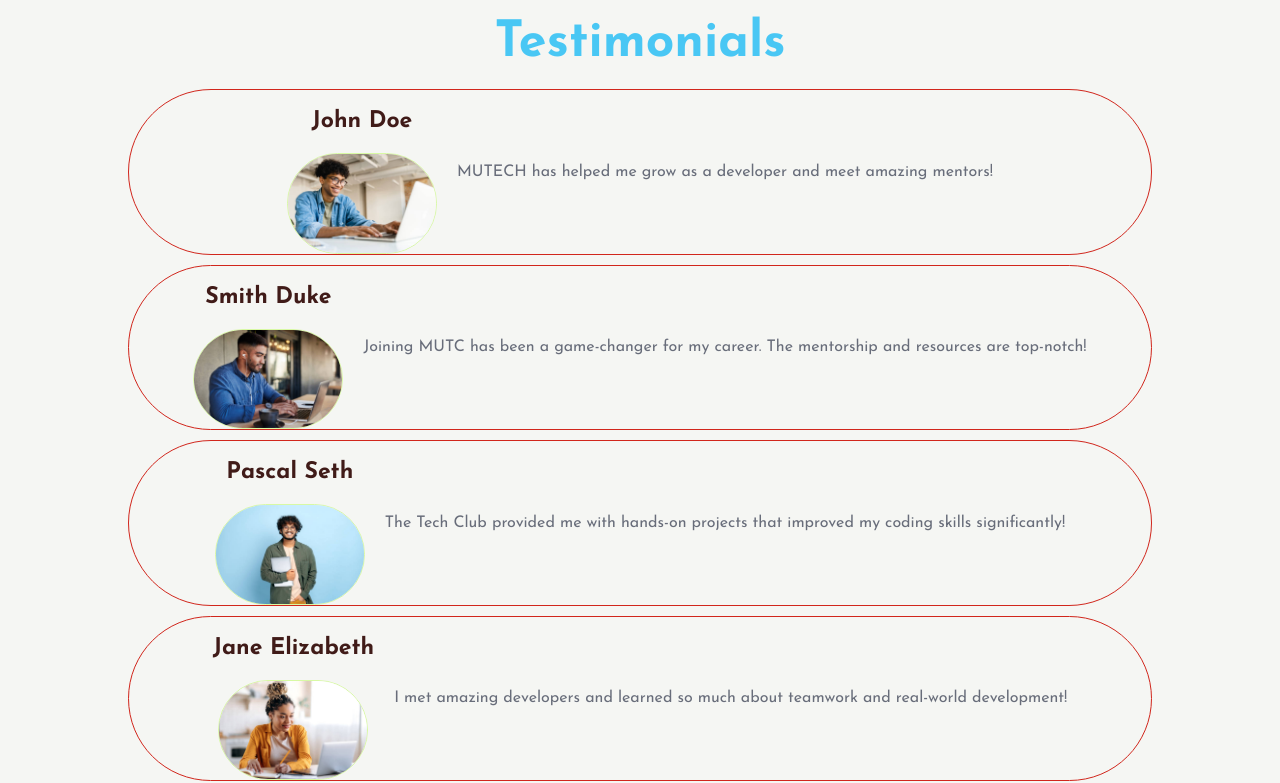
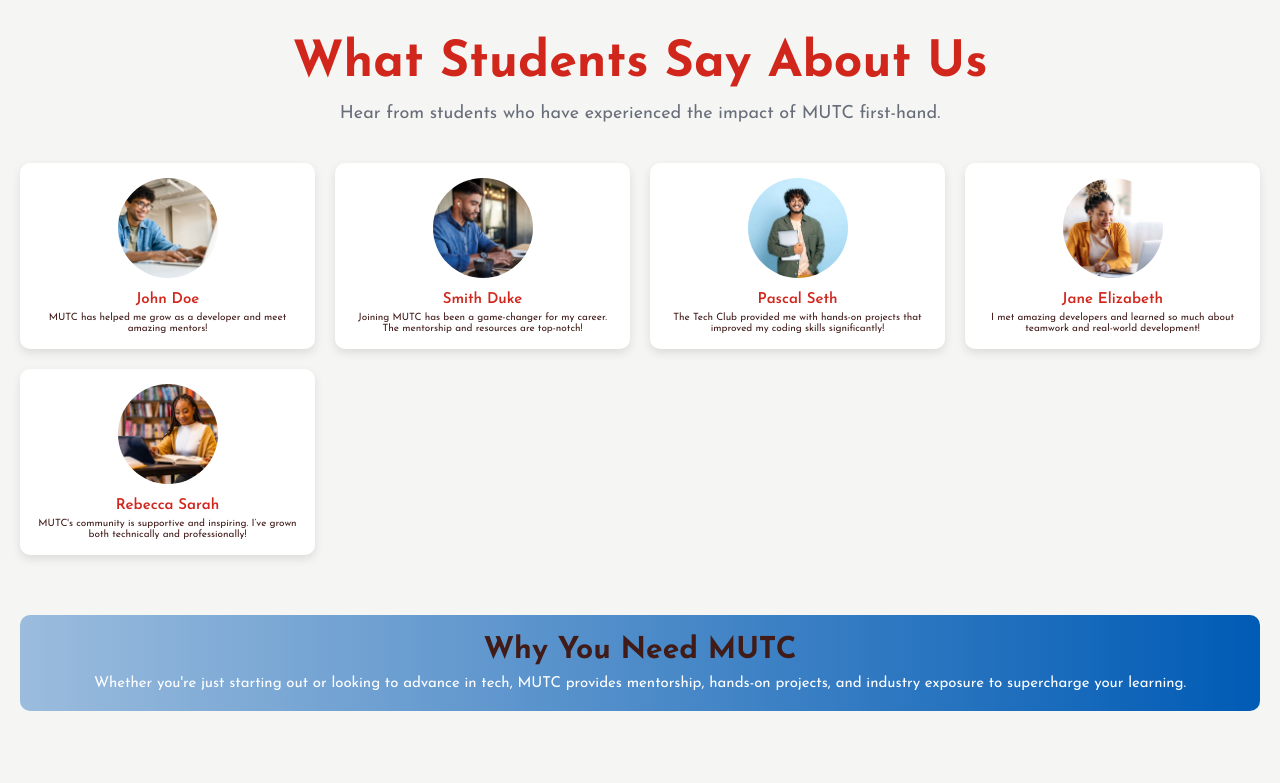
Before and after one commit to FrancisMurayaDev/murang-a-university-tech-club, a React (Vite) app: page / in a window 1280 px wide. Shown: the part 1680-2463 px from the top of the page. After the commit the page ends 2431 px from the top, so only its background shows below. Built offline with nearby package versions, Linux system fonts and the light colour scheme.

Commit message:
build testimonial

```diff
--- a/src/Components/Testimonials/Testimonials.css
+++ b/src/Components/Testimonials/Testimonials.css
@@ -1,44 +1,94 @@
-.testimonial-title {
+.testimonials {
   text-align: center;
-  font-size: 5rem;
-  margin: 2rem 0;
-  color: var(--color-blue);
+  padding: 4rem 2rem;
+  background: var(--color-black-white);
 }
 
-.testimonial {
-  border: 1px solid var(--color-red);
-  width: 80%;
-  margin: auto;
-  display: flex;
-  align-items: center;
+.testimonial-title {
+  font-size: 5rem;
+  color:var(--color-red);
+  font-weight: bold;
+}
+
+.testimonial-subtitle {
+  font-size: 1.8rem;
+  color: var(--color-black-light);
+  margin-bottom: 2rem;
+}
+
+.testimonial-grid {
+  display: grid;
+  grid-template-columns: repeat(auto-fit, minmax(28rem, 1fr));
+  gap: 2rem;
   justify-content: center;
-  gap: 1rem;
-  border-radius: 10rem;
-  /* background-color: var(--color-blue); */
+  padding: 2rem 0;
+}
+
+.testimonial-card {
+  background:var(--color-white);
+  padding: 1.5rem;
+  border-radius: 1rem;
+  box-shadow: 0 4px 10px rgba(0, 0, 0, 0.1);
+  text-align: center;
+  transition: transform 0.3s ease-in-out, box-shadow 0.3s ease-in-out;
+}
+
+.testimonial-card:hover {
+  transform: translateY(-5px);
+  box-shadow: 0 6px 15px rgba(0, 0, 0, 0.2);
+}
+
+.testimonial-image {
+  width: 10rem;
+  height: 10rem;
+  border-radius: 50%;
+  object-fit: cover;
   margin-bottom: 1rem;
 }
 
-.upper-testimonial {
-  display: flex;
-  flex-direction: column;
-  align-items: center;
-  justify-content: center;
-  flex-wrap: wrap;
-}
-
 .testimonial-name {
-  font-size: 2.3rem;
-  font-weight: 700;
-  padding: 2rem 0;
-}
-
-.testimonial-image {
-  width: 15rem;
-  border: 1px solid var(--color-green);
-  border-radius: 20rem;
+  font-size: 1.5rem;
+  font-weight: 600;
+  color: var(--color-red);
 }
 
 .testimonial-detail {
-  margin-left: 1rem;
-  color: var(--color-black-light);
+  font-size: 1rem;
+  color: var(--color-black);
+  margin-top: 0.5rem;
 }
+
+.why-join {
+  margin-top: 4rem;
+  background: linear-gradient(to right, #9bbcdd, #005bb5);
+  color: var(--color-white);
+  padding: 2rem;
+  border-radius: 1rem;
+}
+
+.why-join h2 {
+  font-size: 3rem;
+  margin-bottom: 1rem;
+}
+
+.why-join p {
+  font-size: 1.5rem;
+}
+
+@media (max-width: 768px) {
+  .testimonial-title {
+    font-size: 2rem;
+  }
+
+  .testimonial-subtitle {
+    font-size: 1rem;
+  }
+
+  .why-join h2 {
+    font-size: 1.8rem;
+  }
+
+  .why-join p {
+    font-size: 1rem;
+  }
+}
--- a/src/Components/Testimonials/Testimonials.tsx
+++ b/src/Components/Testimonials/Testimonials.tsx
@@ -4,61 +4,72 @@
 import Testimonial3 from "../../assets/testimonial3.jpg";
 import Testimonial4 from "../../assets/testimonial4.jpg";
 import Testimonial5 from "../../assets/testimonial5.jpg";
+
+const testimonials = [
+  {
+    image: Testimonial1,
+    name: "John Doe",
+    detail: "MUTC has helped me grow as a developer and meet amazing mentors!",
+  },
+  {
+    image: Testimonial2,
+    name: "Smith Duke",
+    detail: "Joining MUTC has been a game-changer for my career. The mentorship and resources are top-notch!",
+  },
+  {
+    image: Testimonial3,
+    name: "Pascal Seth",
+    detail: "The Tech Club provided me with hands-on projects that improved my coding skills significantly!",
+  },
+  {
+    image: Testimonial4,
+    name: "Jane Elizabeth",
+    detail: "I met amazing developers and learned so much about teamwork and real-world development!",
+  },
+  {
+    image: Testimonial5,
+    name: "Rebecca Sarah",
+    detail: "MUTC's community is supportive and inspiring. I’ve grown both technically and professionally!",
+  },
+];
+
 function Testimonials() {
   return (
-    <div>
-      <h2 className="testimonial-title">Testimonials</h2>
+    <section className="testimonials">
+      <h2 className="testimonial-title">What Students Say About Us</h2>
+      <p className="testimonial-subtitle">
+        Hear from students who have experienced the impact of MUTC first-hand.
+      </p>
 
-      <Testimonial
-        image={Testimonial1}
-        text="John Doe"
-        detail="MUTECH has helped me grow as a developer and meet amazing mentors!"
-      />
+      <div className="testimonial-grid">
+        {testimonials.map((testimonial, index) => (
+          <TestimonialCard key={index} {...testimonial} />
+        ))}
+      </div>
 
-      <Testimonial
-        image={Testimonial2}
-        text="Smith Duke"
-        detail="Joining MUTC has been a game-changer for my career. The mentorship and resources are top-notch!"
-      />
-
-      <Testimonial
-        image={Testimonial3}
-        text="Pascal Seth"
-        detail="The Tech Club provided me with hands-on projects that improved my coding skills significantly!"
-      />
-
-      <Testimonial
-        image={Testimonial4}
-        text="Jane Elizabeth"
-        detail="I met amazing developers and learned so much about teamwork and real-world development!"
-      />
-
-      <Testimonial
-        image={Testimonial5}
-        text="Rebecca Sarah"
-        detail="MUTC's community is supportive and inspiring. I’ve grown both technically and professionally!"
-      />
-    </div>
+      <div className="why-join">
+        <h2>Why You Need MUTC</h2>
+        <p>
+          Whether you're just starting out or looking to advance in tech, MUTC
+          provides mentorship, hands-on projects, and industry exposure to
+          supercharge your learning.
+        </p>
+      </div>
+    </section>
   );
 }
 
-type TestimonialProp = {
+type TestimonialProps = {
   image: string;
-  text: string;
+  name: string;
   detail: string;
 };
 
-function Testimonial({ image, text, detail }: TestimonialProp) {
+function TestimonialCard({ image, name, detail }: TestimonialProps) {
   return (
-    <div className="testimonial">
-      <div className="upper-testimonial">
-        <p className="testimonial-name">{text}</p>
-        <img
-          className="testimonial-image"
-          src={image}
-          alt="testimonial image"
-        />
-      </div>
+    <div className="testimonial-card">
+      <img src={image} alt={name} className="testimonial-image" />
+      <h3 className="testimonial-name">{name}</h3>
       <p className="testimonial-detail">{detail}</p>
     </div>
   );
```
